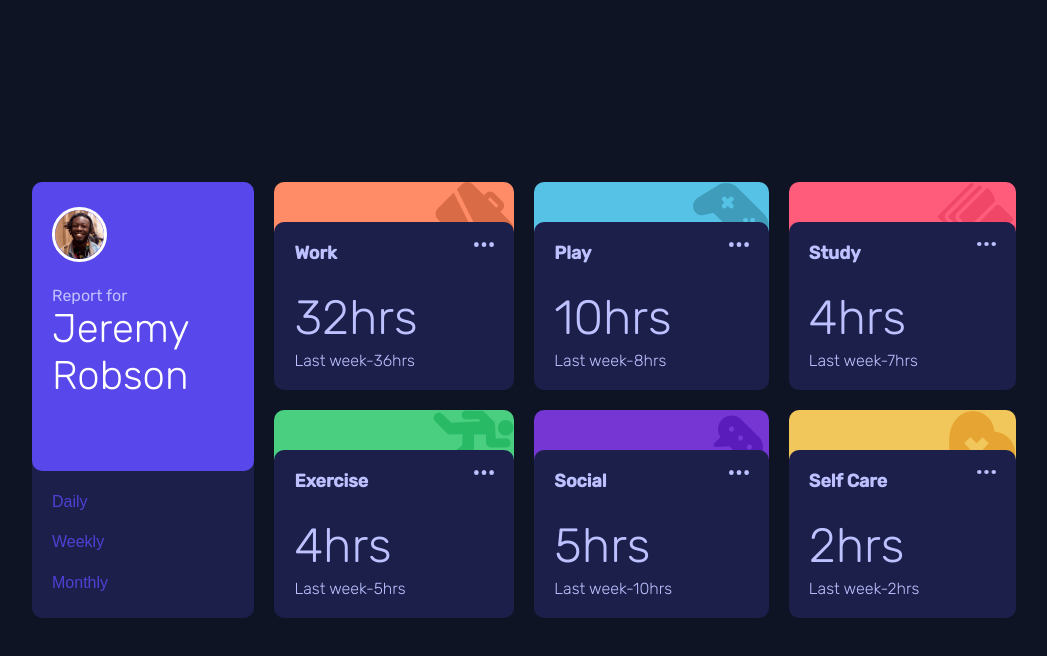
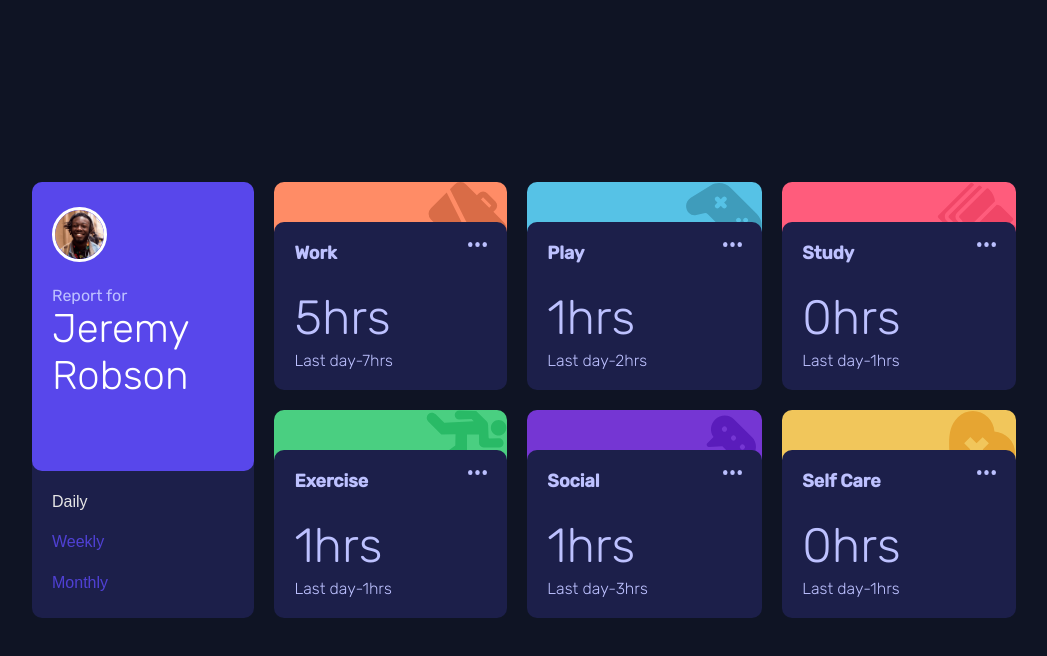
Before and after one commit to Naythankik/timeTracker, a plain HTML site: page index.html in a window 1280 px wide. Both pictures are taken after a click on the button "Daily". Shown: the whole page, without its empty margins (116-1163 px from the left). Drawn offline with Linux system fonts and the light colour scheme.

Commit message:
Final commit

```diff
--- a/index.html
+++ b/index.html
@@ -52,7 +52,7 @@
                   <img src="./images/icon-ellipsis.svg" alt="ellipse" />
                 </div>
                 <div class="task-duration">
-                  <h1>32hrs</h1>
+                  <h1 class="time">32hrs</h1>
                   <span class="task">Last week-36hrs</span>
                 </div>
               </div>
@@ -67,7 +67,7 @@
                   <img src="./images/icon-ellipsis.svg" alt="ellipse" />
                 </div>
                 <div class="task-duration">
-                  <h1>10hrs</h1>
+                  <h1 class="time">10hrs</h1>
                   <span class="task">Last week-8hrs</span>
                 </div>
               </div>
@@ -81,7 +81,7 @@
                   <img src="./images/icon-ellipsis.svg" alt="ellipse" />
                 </div>
                 <div class="task-duration">
-                  <h1>4hrs</h1>
+                  <h1 class="time">4hrs</h1>
                   <span class="task">Last week-7hrs</span>
                 </div>
               </div>
@@ -95,7 +95,7 @@
                   <img src="./images/icon-ellipsis.svg" alt="ellipse" />
                 </div>
                 <div class="task-duration">
-                  <h1>4hrs</h1>
+                  <h1 class="time">4hrs</h1>
                   <span class="task">Last week-5hrs</span>
                 </div>
               </div>
@@ -109,7 +109,7 @@
                   <img src="./images/icon-ellipsis.svg" alt="ellipse" />
                 </div>
                 <div class="task-duration">
-                  <h1>5hrs</h1>
+                  <h1 class="time">5hrs</h1>
                   <span class="task">Last week-10hrs</span>
                 </div>
               </div>
@@ -123,7 +123,7 @@
                   <img src="./images/icon-ellipsis.svg" alt="ellipse" />
                 </div>
                 <div class="task-duration">
-                  <h1>2hrs</h1>
+                  <h1 class="time">2hrs</h1>
                   <span class="task">Last week-2hrs</span>
                 </div>
               </div>
--- a/index.js
+++ b/index.js
@@ -125,8 +125,44 @@ let dataForEachUser = [
   },
 ];
 
+let timeUsed = document.querySelectorAll(".time");
+let totalTime = document.querySelectorAll(".task");
+
 let chart = (element) => {
-  if (element.textContent.toLowerCase() === dataForEachUser.timeframes.daily) {
-    console.log(element);
+  for (let i = 0; i < totalTime.length; i++) {
+    if (element.textContent.toLowerCase() == "daily") {
+      element.style.color = "white";
+      element.nextElementSibling.style.color = "hsl(246, 80%, 60%)";
+      element.nextElementSibling.nextElementSibling.style.color =
+        "hsl(246, 80%, 60%)";
+      timeUsed[
+        i
+      ].innerHTML = `${dataForEachUser[i].timeframes.daily.current}hrs`;
+      totalTime[
+        i
+      ].innerHTML = `Last day-${dataForEachUser[i].timeframes.daily.previous}hrs`;
+    } else if (element.textContent.toLowerCase() == "weekly") {
+      element.style.color = "white";
+      element.nextElementSibling.style.color = "hsl(246, 80%, 60%)";
+      element.previousElementSibling.style.color = "hsl(246, 80%, 60%)";
+
+      timeUsed[
+        i
+      ].innerHTML = `${dataForEachUser[i].timeframes.weekly.current}hrs`;
+      totalTime[
+        i
+      ].innerHTML = `Last week-${dataForEachUser[i].timeframes.weekly.previous}hrs`;
+    } else {
+      element.previousElementSibling.previousElementSibling.style.color =
+        "hsl(246, 80%, 60%)";
+      element.previousElementSibling.style.color = "hsl(246, 80%, 60%)";
+      element.style.color = "white";
+      timeUsed[
+        i
+      ].innerHTML = `${dataForEachUser[i].timeframes.monthly.current}hrs`;
+      totalTime[
+        i
+      ].innerHTML = `Last month-${dataForEachUser[i].timeframes.monthly.previous}hrs`;
+    }
   }
 };
```
